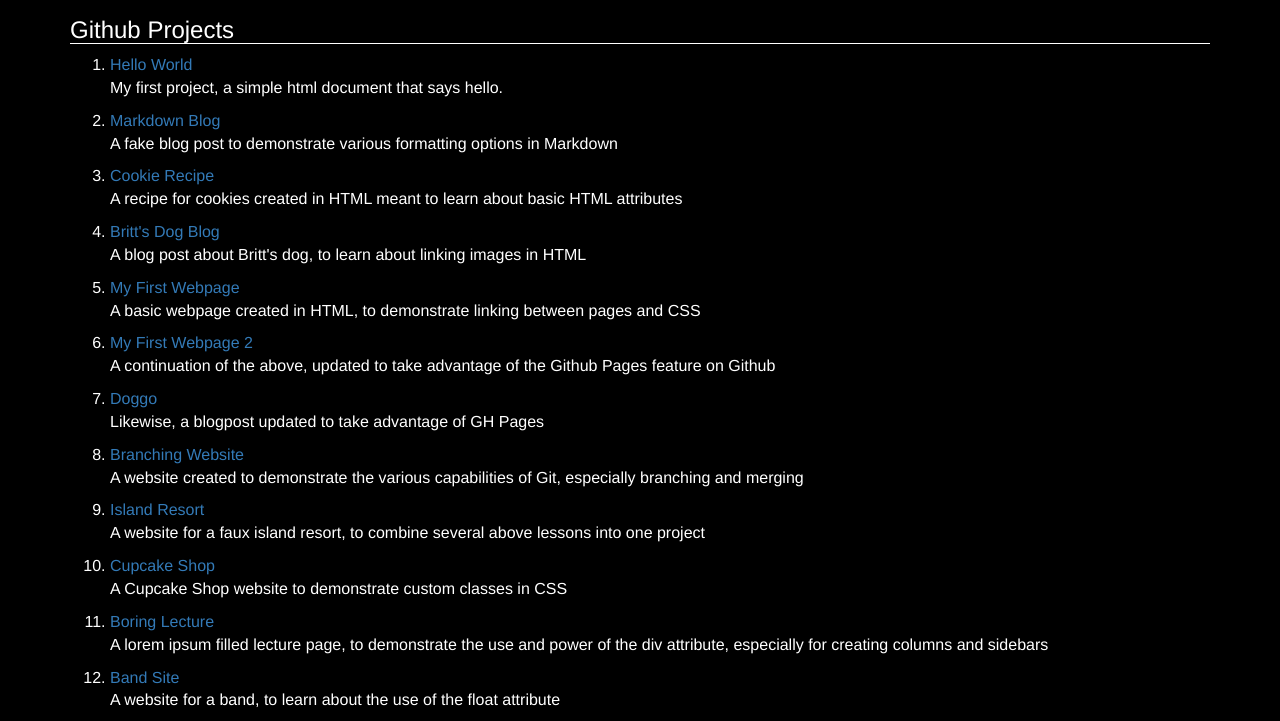
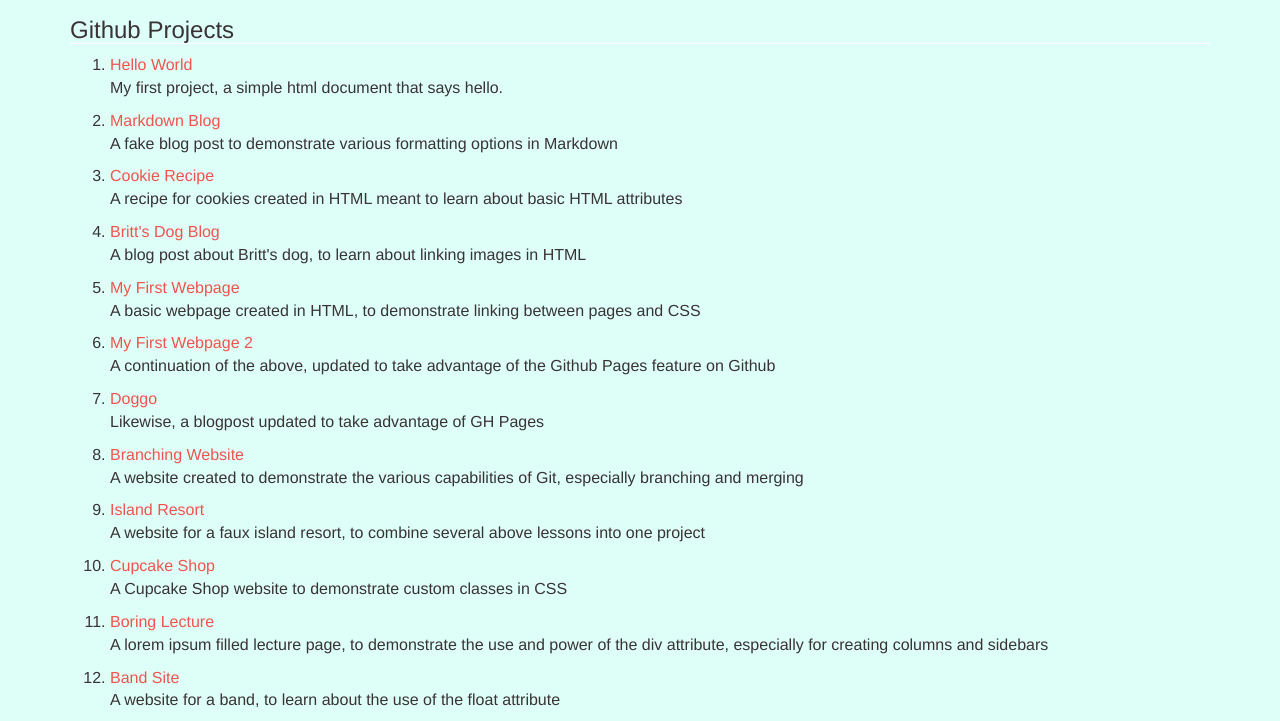
Before and after one commit to Sudolphus/Portfolio, a plain HTML site: page index.html in a window 1280 px wide. Shown: the part 423-1144 px from the top of the page. Drawn offline with Linux system fonts and the light colour scheme.

Commit message:
add color theme for cyan

```diff
--- a/css/styles.css
+++ b/css/styles.css
@@ -1,6 +1,10 @@
 body {
-  background-color: #000000;
-  color: #FFFFFF;
+  background-color: #DDFFF7;
+  color: #3A3335;
+}
+
+a {
+  color: #F0544F;
 }
 
 .intro_box {
```
